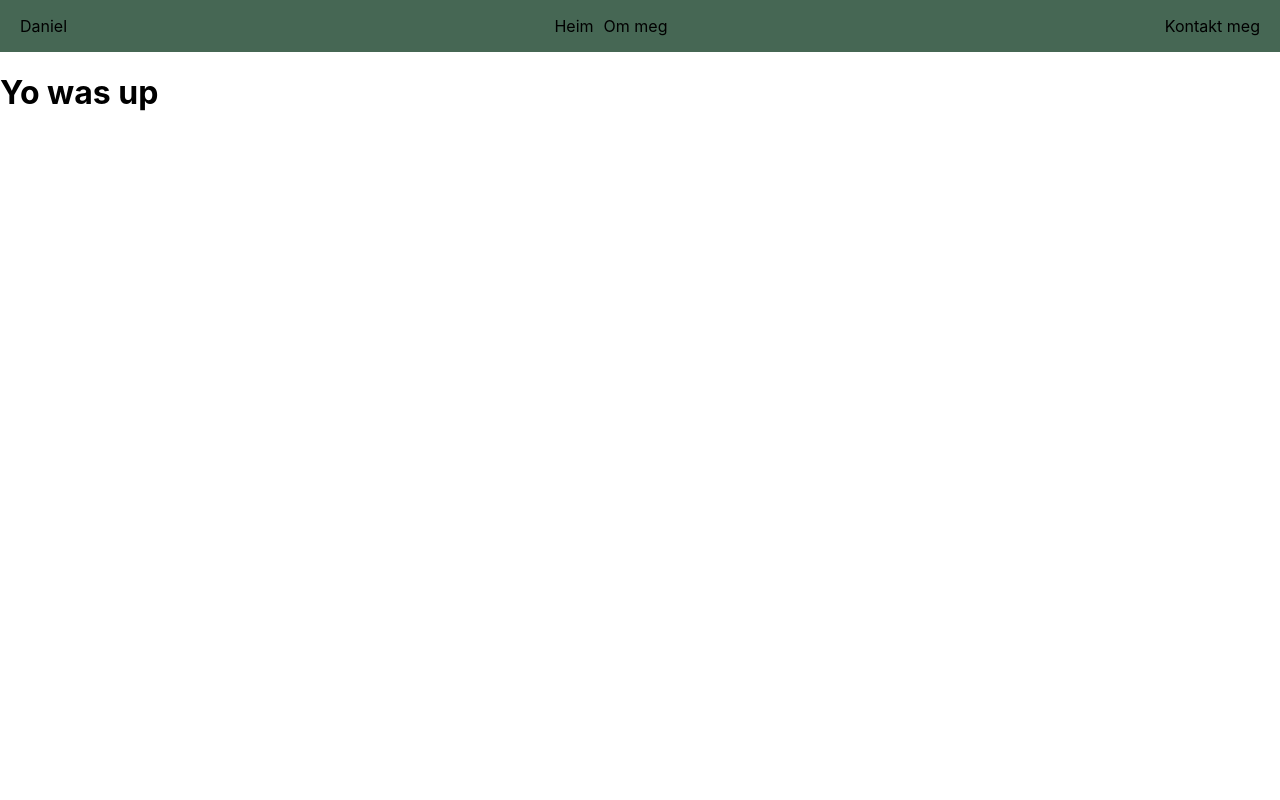
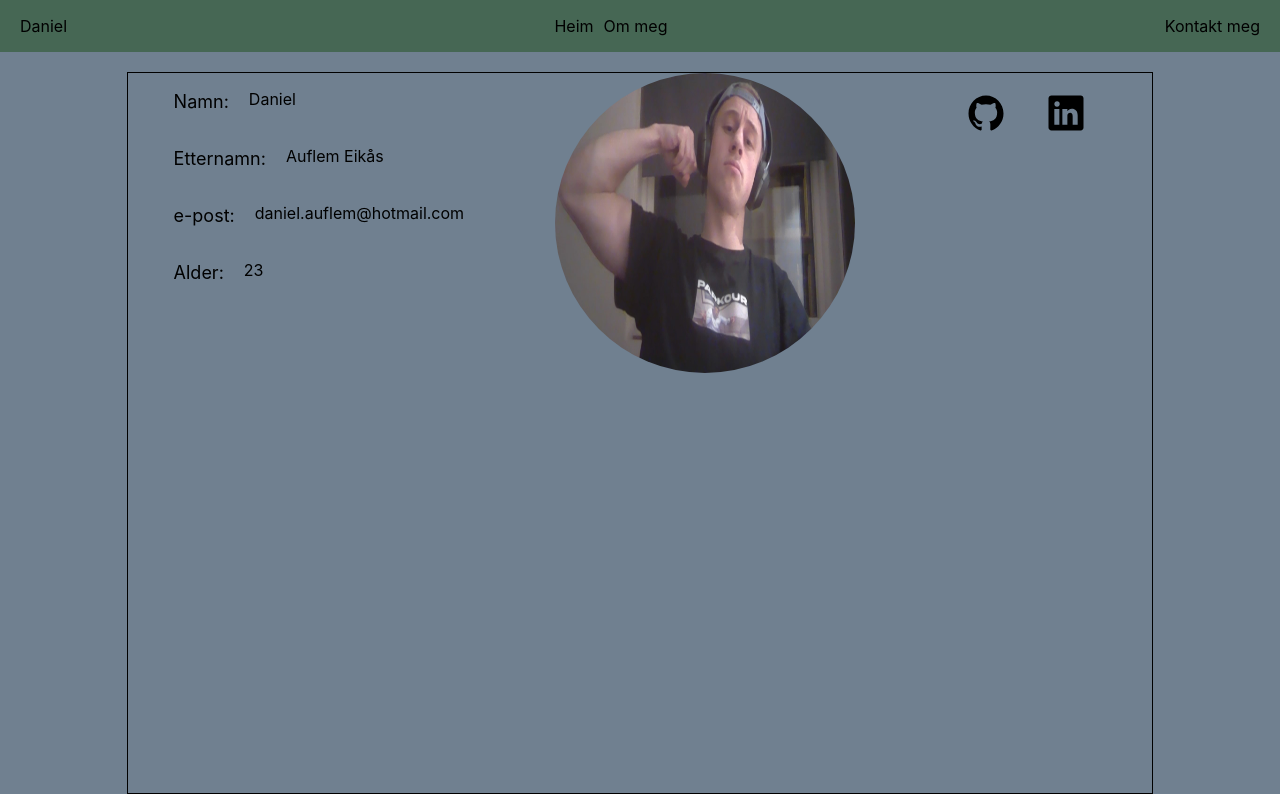
Before and after one commit to Hardingendaniel/Portifolio, a React (Create React App) app: page /contact in a window 1280 px wide. Built offline with nearby package versions, Linux system fonts and the light colour scheme.

Commit message:
Started implementation of "kontakt meg" page

```diff
--- a/src/pages/Contact.css
+++ b/src/pages/Contact.css
@@ -1,3 +1,26 @@
-.d {
-    margin-top: 100px;
+.crud {
+    display: flex;
+    justify-content: center;
+    background-color: slategray;
 }
+
+.container-contact {
+    margin-top: 20px;
+    width: 80%;
+    border: 1px solid black;
+    height: 90vh;
+    display: flex;
+    flex-direction: row;
+    justify-content: space-around;
+}
+
+
+
+.personal-paramters{
+    display: flex;
+    flex-direction: row;
+}
+
+.person-text {
+    margin-right: 20px;
+}
--- a/src/pages/Contacts.js
+++ b/src/pages/Contacts.js
@@ -1,9 +1,58 @@
 import React from 'react';
+import './Contact.css';
+import Daniel from '../images/profile.jpg';
+import { Link } from 'react-router-dom';
+import git from '../images/github.svg';
+import linkedin from '../images/linkedin.svg';
+
+const person = {
+    firstName: "Daniel",
+    lastName: "Auflem Eikås",
+    age: 23,
+    email: "daniel.auflem@hotmail.com",
+    phoneNumber: 95033148
+}
+
 
 const Contact = () => {
     return (
-        <div>
-            <h1 className='d'>Yo was up</h1>
+        <div className='crud'>
+            <div className='container-contact'>
+                <div className='personal info'>
+                    <div className='personal-paramters'>
+                        <p className='person-text'>Namn:</p>
+                        <p>{person.firstName}</p>
+                    </div>
+                    <div className='personal-paramters'>
+                        <p className='person-text'>Etternamn:</p>
+                        <p>{person.lastName}</p>
+                    </div>
+
+                    <div className='personal-paramters'>
+                        <p className='person-text'>e-post:</p>
+                        <p>{person.email}</p>
+                    </div>
+                    <div className='personal-paramters'>
+                        <p className='person-text'>Alder:</p>
+                        <p>{person.age}</p>
+                    </div>
+
+                </div>
+                 <div>
+                    <img src={Daniel} alt='Personal' className='picture' />
+                </div>
+
+                <div>
+                <div className='linkdiv'>
+                            <Link to='https://github.com/Hardingendaniel?tab=repositories' target='blank'>
+                                <img src={git} alt='Personal' className='linkpicture'></img>
+                            </Link>
+                            <Link to='https://www.linkedin.com/in/daniel-eik%C3%A5s-99b481235/' target='blank'>
+                                <img src={linkedin} alt='Personal' className='linkpicture'></img>
+                            </Link>
+                        </div>
+                </div>
+            </div>
         </div>
     )
 };
```
